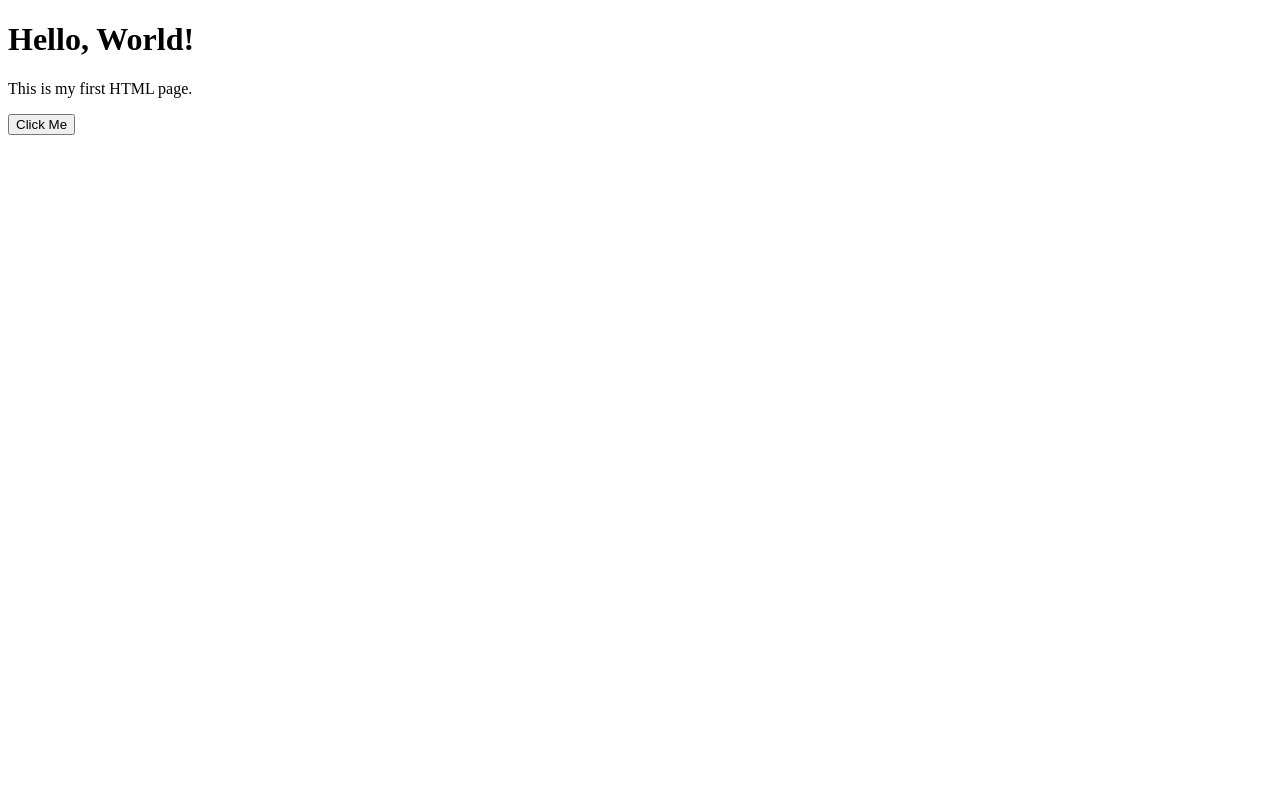
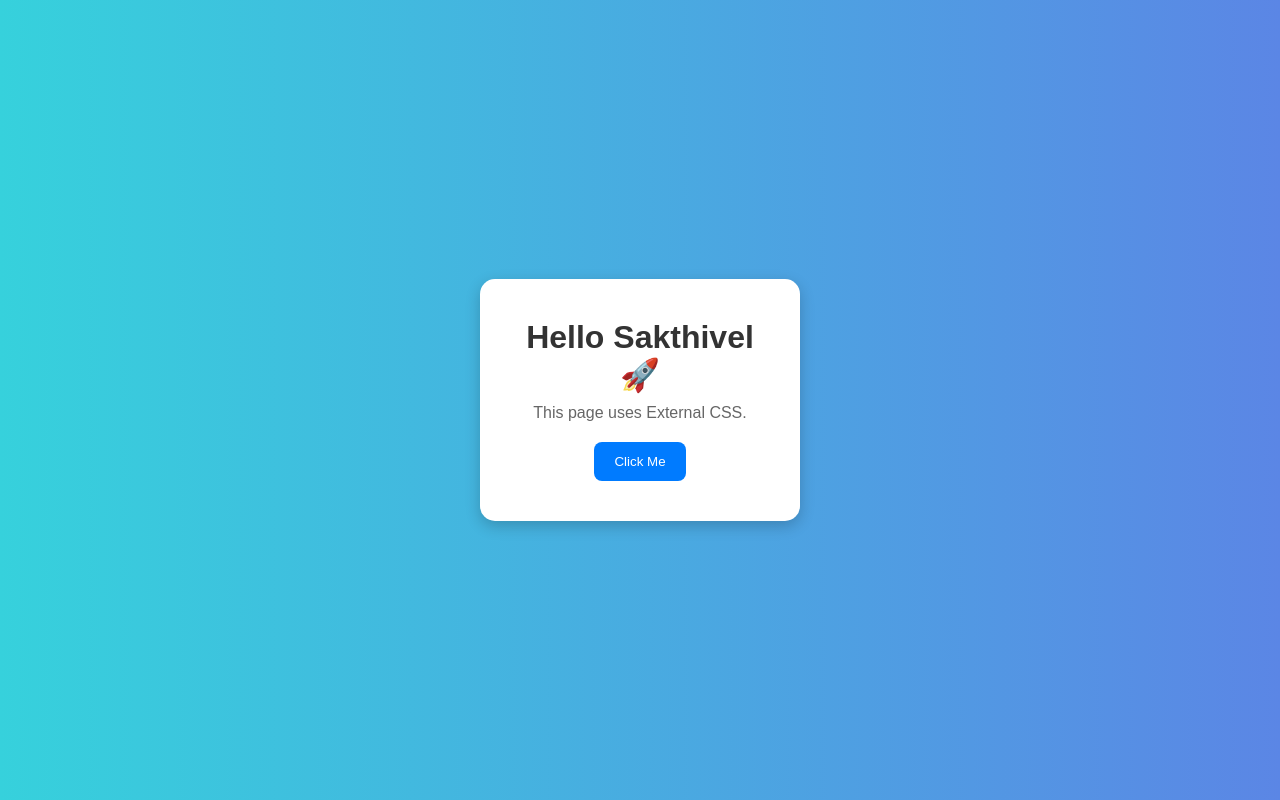
Before and after one commit to msv-dev-codes/BankMuskat, a plain HTML site: page index.html in a window 1280 px wide. Drawn offline with Linux system fonts and the light colour scheme.

Commit message:
main: commit

```diff
--- a/index.html
+++ b/index.html
@@ -1,14 +1,22 @@
 <!DOCTYPE html>
-<html>
+<html lang="en">
 <head>
-    <title>My First Page</title>
+    <meta charset="UTF-8">
+    <meta name="viewport" content="width=device-width, initial-scale=1.0">
+
+    <title>External CSS Example</title>
+
+    <!-- Link CSS File -->
+    <link rel="stylesheet" href="style.css">
 </head>
+
 <body>
 
-    <h1>Hello, World!</h1>
-    <p>This is my first HTML page.</p>
-
-    <button>Click Me</button>
+    <div class="card">
+        <h1>Hello Sakthivel 🚀</h1>
+        <p>This page uses External CSS.</p>
+        <button>Click Me</button>
+    </div>
 
 </body>
 </html>
--- /dev/null
+++ b/style.css
@@ -0,0 +1,47 @@
+* {
+  margin: 0;
+  padding: 0;
+  box-sizing: border-box;
+}
+
+body {
+  font-family: Arial, sans-serif;
+  background: linear-gradient(to right, #36d1dc, #5b86e5);
+  height: 100vh;
+  display: flex;
+  justify-content: center;
+  align-items: center;
+}
+
+.card {
+  background: white;
+  padding: 40px;
+  border-radius: 15px;
+  text-align: center;
+  width: 320px;
+  box-shadow: 0 5px 15px rgba(0, 0, 0, 0.2);
+}
+
+h1 {
+  color: #333;
+  margin-bottom: 10px;
+}
+
+p {
+  color: #666;
+  margin-bottom: 20px;
+}
+
+button {
+  padding: 12px 20px;
+  border: none;
+  background: #007bff;
+  color: white;
+  border-radius: 8px;
+  cursor: pointer;
+  transition: 0.3s;
+}
+
+button:hover {
+  background: #0056b3;
+}
```
